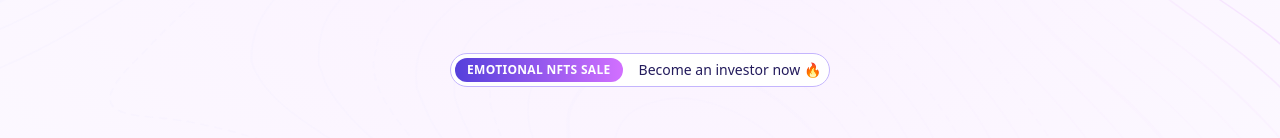
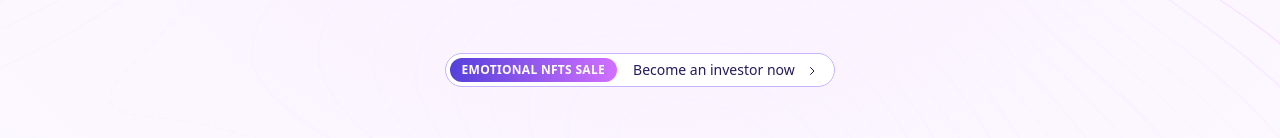
Before and after one commit to 0xkobe/quiver-website, a Next.js app: page / in a window 1280 px wide. Shown: the part 133-271 px from the top of the page. Built offline with nearby package versions, Linux system fonts and the light colour scheme.

Commit message:
add chevron right

```diff
--- a/components/templates/hero/hero.tsx
+++ b/components/templates/hero/hero.tsx
@@ -1,3 +1,4 @@
+import { ChevronRightIcon } from '@heroicons/react/outline'
 import { FunctionComponent } from 'react'
 import Button from '../../button/button'
 import Container from '../../container/container'
@@ -28,7 +29,10 @@ const Hero: FunctionComponent<IProps> = (props) => {
           target="_blank"
         >
           <Tag>Emotional NFTs Sale</Tag>
-          <span className="ml-4 text-sm">Become an investor now 🔥</span>
+          <span className="ml-4 text-sm">
+            Become an investor now{' '}
+            <ChevronRightIcon className="inline w-3 h-3 mx-2" />
+          </span>
         </a>
 
         <MainTitle className="mt-12">
```
